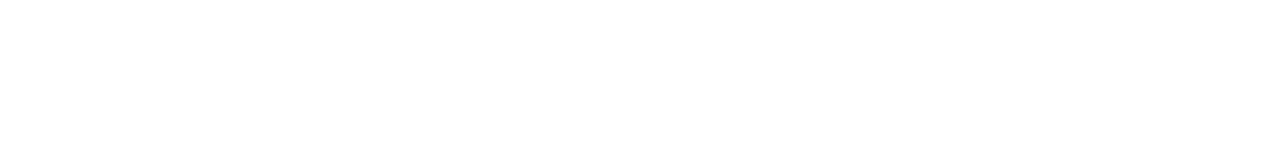
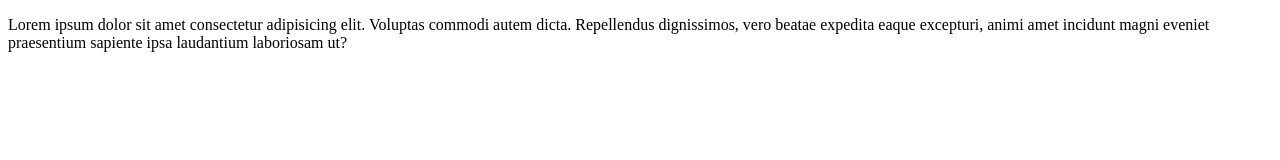
Before and after one commit to medinaxr/projeto-1, a plain HTML site: page index.html in a window 1280 px wide. Drawn offline with Linux system fonts and the light colour scheme.

Commit message:
Adicionado texto no body

```diff
--- a/index.html
+++ b/index.html
@@ -6,6 +6,6 @@
     <title>Testando Git </title>
 </head>
 <body>
-
+    <p>Lorem ipsum dolor sit amet consectetur adipisicing elit. Voluptas commodi autem dicta. Repellendus dignissimos, vero beatae expedita eaque excepturi, animi amet incidunt magni eveniet praesentium sapiente ipsa laudantium laboriosam ut?</p>
 </body>
 </html>
```
